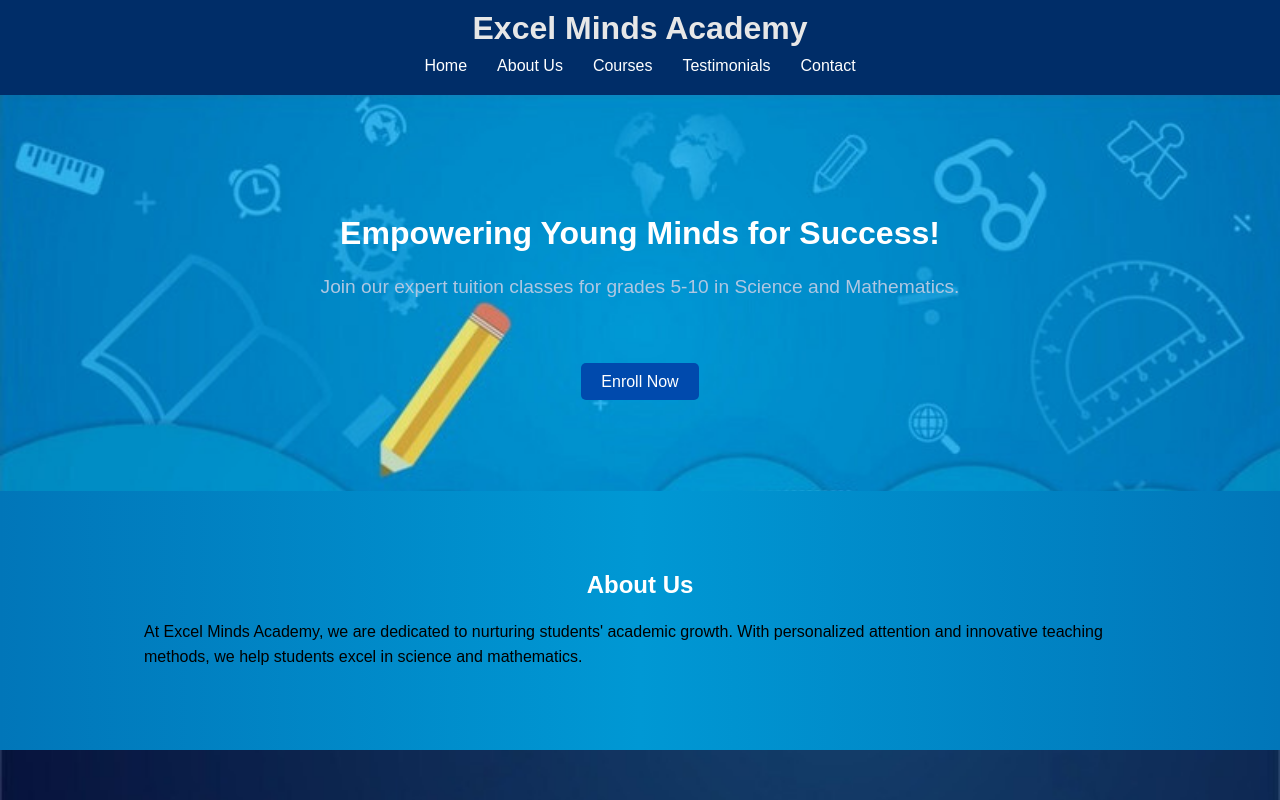
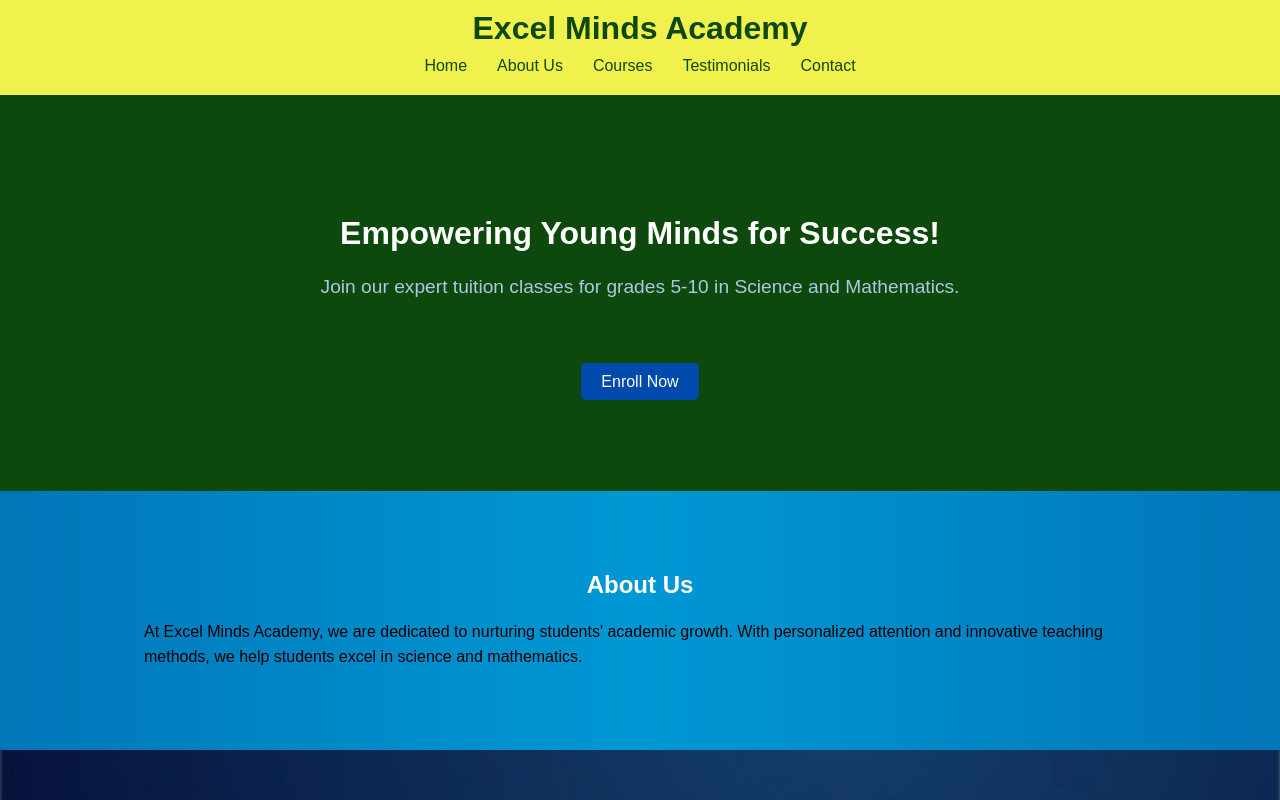
Before and after one commit to Ananth09/excelminds, a plain HTML site: page index.html in a window 1280 px wide. Shown: the top 800 px of the page. Drawn offline with Linux system fonts and the light colour scheme; files whose address does not match are found by name.

Commit message:
Update style.css

```diff
--- a/css/style.css
+++ b/css/style.css
@@ -3,7 +3,7 @@ body, h1, h2, h3, p, ul, li {
     margin: 0;
     padding: 0;
     font-family: Arial, sans-serif;
-    color: #e7e7e7;
+    color: #0d490c;
 }
 
 .container {
@@ -13,8 +13,8 @@ body, h1, h2, h3, p, ul, li {
 
 /* Header */
 header {
-    background-color: #002d68;
-    color: white;
+    background-color: #f1f14d;
+    color: #0d490c;
     padding: 10px 0;
 }
 
@@ -34,13 +34,13 @@ header nav ul li {
 }
 
 header nav ul li a {
-    color: white;
+    color: #0d490c;
     text-decoration: none;
 }
 
 .hero {
     text-align: center;
-    background-image: url('C:/Users/anant/OneDrive/Desktop/excel_minds/images/hero3.jpg'); /* Add the correct path to your image */
+    background-color: #0d490c; /* Add the correct path to your image */
     background-size: cover;
     background-position: cover;
     padding: 120px 0;
@@ -71,7 +71,7 @@ header nav ul li a {
 }
 
 .hero .cta-button:hover {
-    background-color: #003080;
+    background-color: #0d490c;
 }
 
 /* Sections */
@@ -232,8 +232,6 @@ h2 {
     }
 }
 
-
-
 blockquote {
     font-style: italic;
     margin: 0 0 10px 0;
@@ -274,14 +272,6 @@ blockquote {
     transition: transform 0.2s;
 }
 
-
-
-
-
-
-
-
-
 //* General Section Styling */
 section {
     padding: 60px 20px;
@@ -299,7 +289,7 @@ section {
 
 /* Courses Section */
 #courses {
-    background: url('C:/Users/anant/OneDrive/Desktop/excel_minds/images/herob.jpg') no-repeat center;
+    background: url('C:/Users/anant/OneDrive/Desktop/excel_minds/images/herob.jpeg') no-repeat center;
     background-size: cover;
     color: #333;
     padding: 80px 20px;
```
